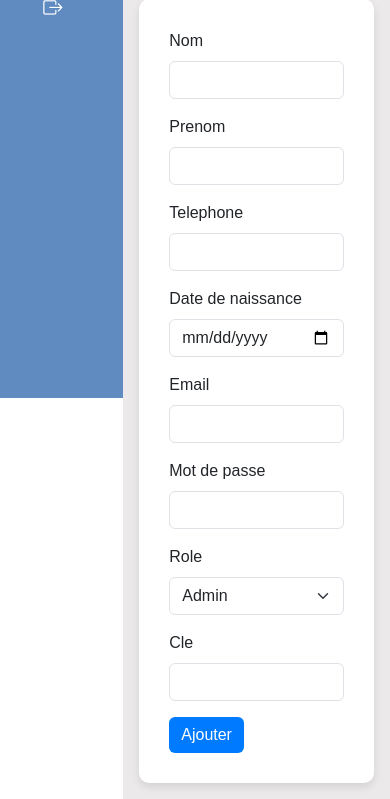
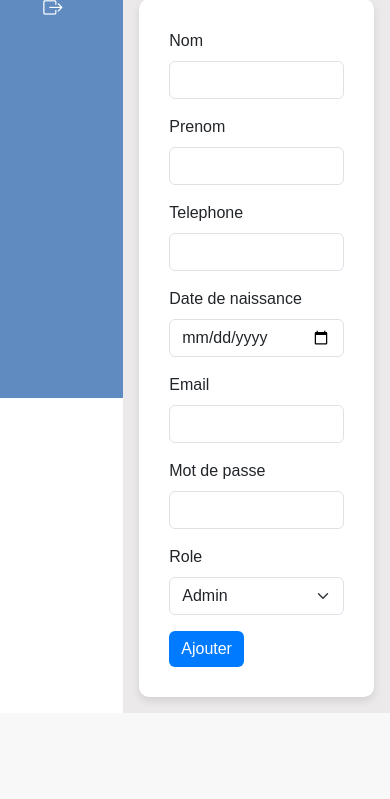
Before and after one commit to BassemKallel/Success-Library, a PHP site: page /ajout_admin.php in a window 390 px wide. Shown: the part 446-1245 px from the top of the page. After the commit the page ends 1159 px from the top, so only its background shows below. Run offline with PHP 8.4, Linux system fonts and the light colour scheme; the visitor is signed in with stand-in values (Sample User, id 1); some web fonts are replaced.

Commit message:
enlever champ cle qui existe dans admin et utilisateur

```diff
--- a/ajout_admin.php
+++ b/ajout_admin.php
@@ -22,7 +22,7 @@ if(!empty($_POST)){
         exit();
     }
     else{
-        if($_POST["cle"] == "1234" && $role == "Admin"){
+        if($role == "Admin"){
             $req = $bdd->prepare('INSERT INTO adhérents (full_name, nom, prenom, email, password, Role, date_naissance, telephone) VALUES (?, ?, ?,  ?, ?, ?, ?, ?)');
             $req->execute([
                 $full_name,
@@ -43,7 +43,6 @@ if(!empty($_POST)){
     }
 
 }
-
 $page_title = "Ajout Admin";
 $template = "ajout_admin";
 include "layout.phtml";
--- a/ajout_admin.phtml
+++ b/ajout_admin.phtml
@@ -49,10 +49,7 @@
                         <option value="Admin">Admin</option>
                     </select>
                 </div>
-                <div class="col-md-6 cle">
-                    <label for="cle" class="form-label">Cle</label>
-                    <input type="text" class="form-control" name="cle">
-                </div>
+
             </div>
             <div class="col-12">
                 <button class="btn btn-primary" type="submit">Ajouter</button>
--- a/modifier_utilisateur.php
+++ b/modifier_utilisateur.php
@@ -11,7 +11,6 @@
     if (!empty($_POST)) {
         extract($_POST);
         $full_name = $nom . ' ' . $prenom;
-        if ($_POST["cle"] == "1234") {
             $hashed_password = password_hash($password, PASSWORD_DEFAULT);
             $req = $bdd->prepare('UPDATE adhérents SET full_name = ?, email = ?, password = ?, telephone = ?, Role = ?, date_naissance = ?, date_modification=? WHERE id = ?');
             $req->execute([
@@ -28,7 +27,6 @@
             header("Location: index.php");
             exit();
         }
-    }
     $template = "modifier_utilisateur";
     include "layout.phtml";
 ?>
--- a/modifier_utilisateur.phtml
+++ b/modifier_utilisateur.phtml
@@ -50,10 +50,6 @@
                         <option value="Utilisateur">Utilisateur</option>
                     </select>
                 </div>
-                <div class="col-md-6">
-                    <label for="cle" class="form-label">Cle</label>
-                    <input type="text" class="form-control" name="cle">
-                </div>
             </div>
             <div class="col-12">
                 <button class="btn btn-primary" type="submit" >Modifier</button>
```
